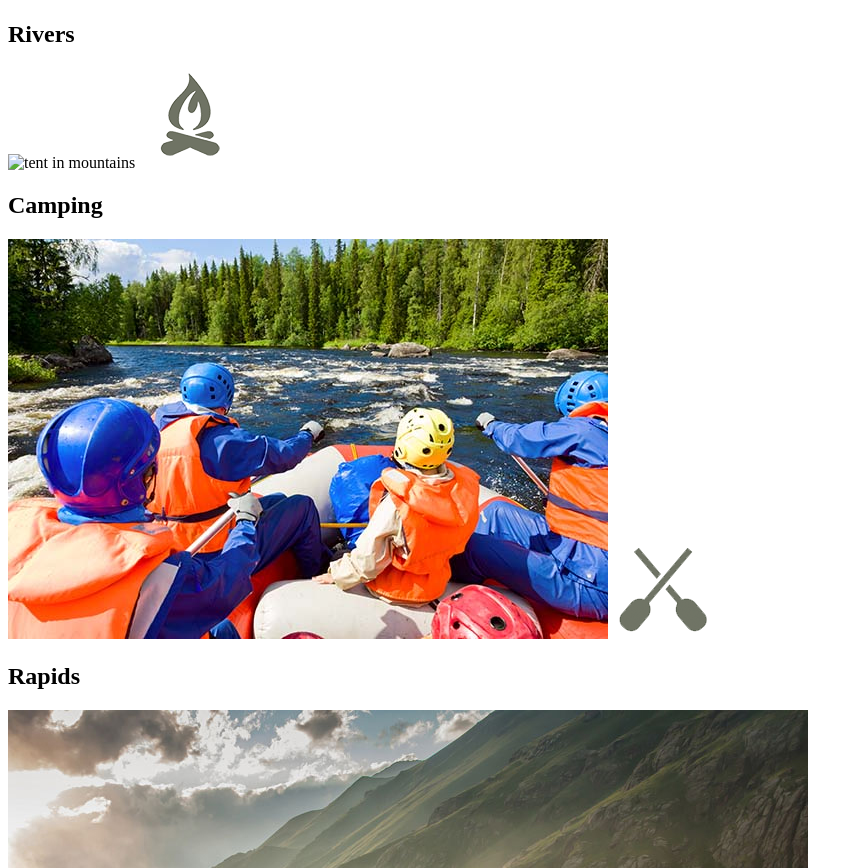
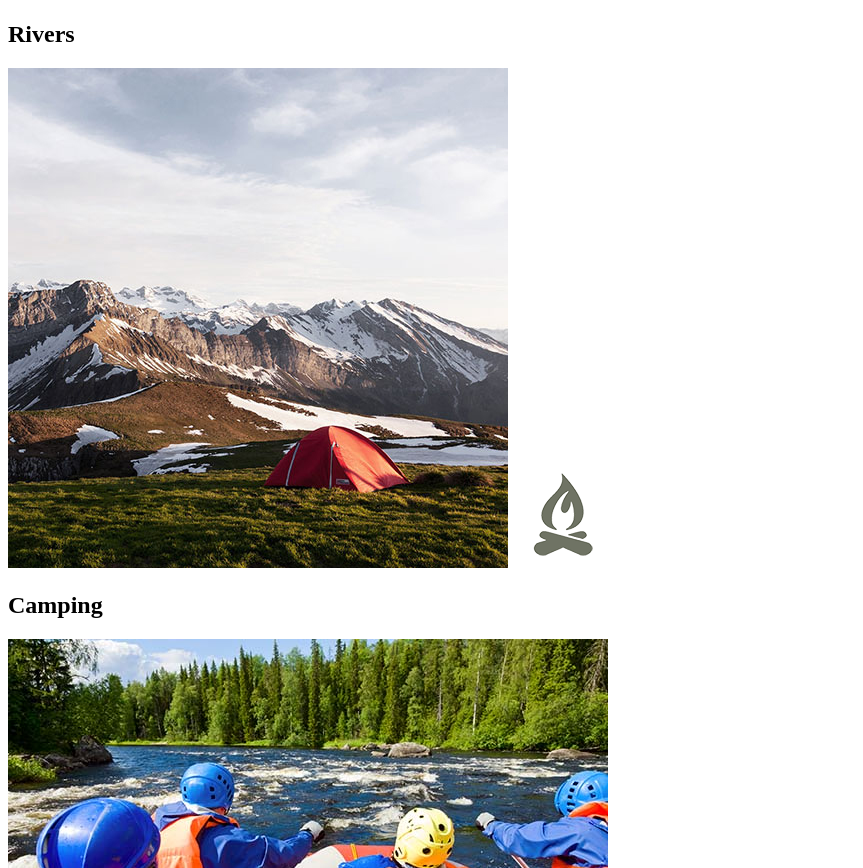
Before and after one commit to mrward112/wwr, a plain HTML site: page index.html in a window 1280 px wide. Shown: the part 1695-2563 px from the top of the page, without its empty margins (0-863 px from the left). Drawn offline with Linux system fonts and the light colour scheme.

Commit message:
camp html update

```diff
--- a/index.html
+++ b/index.html
@@ -37,7 +37,7 @@
             <h2>Rivers</h2>
         </section>
         <section class="camping-card">
-            <img class="card.img" src="images-camping.jpg" alt="tent in mountains">
+            <img class="card.img" src="images/camping.jpg" alt="tent in mountains">
             <img class="icon" src="images/fire_icon.png" alt="fire icon">
             <h2>Camping</h2>
         </section>
```
